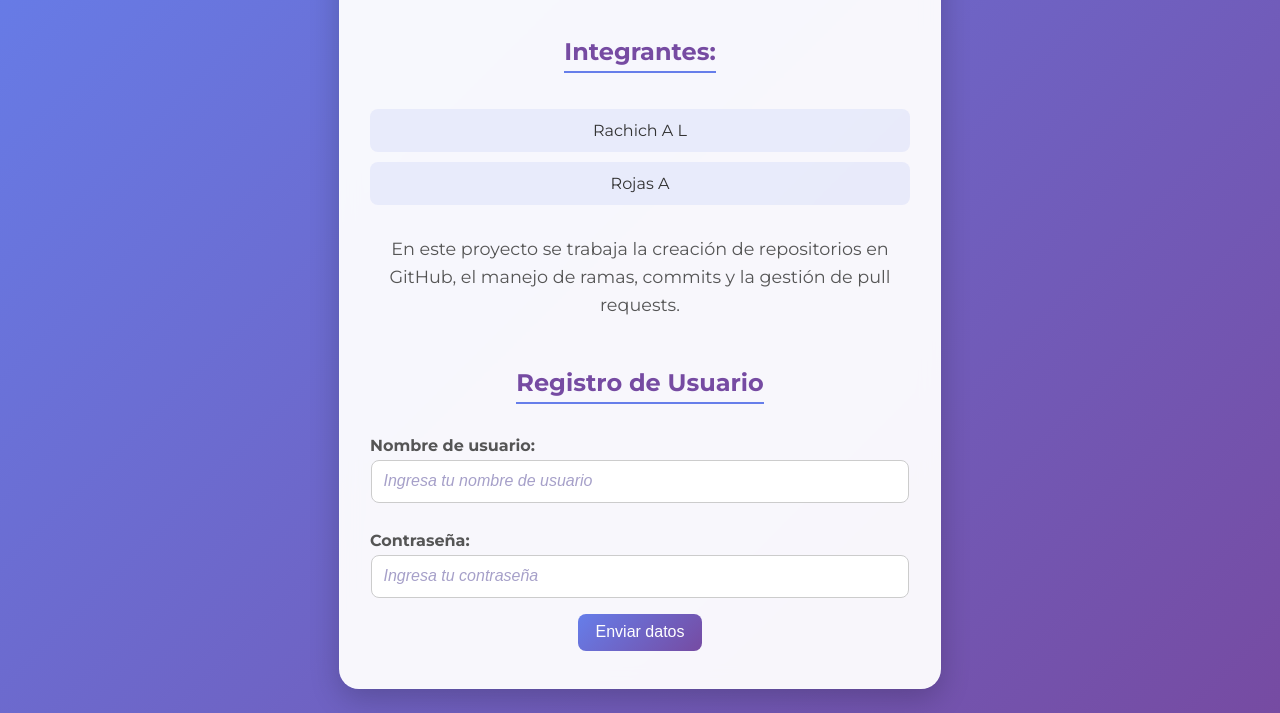
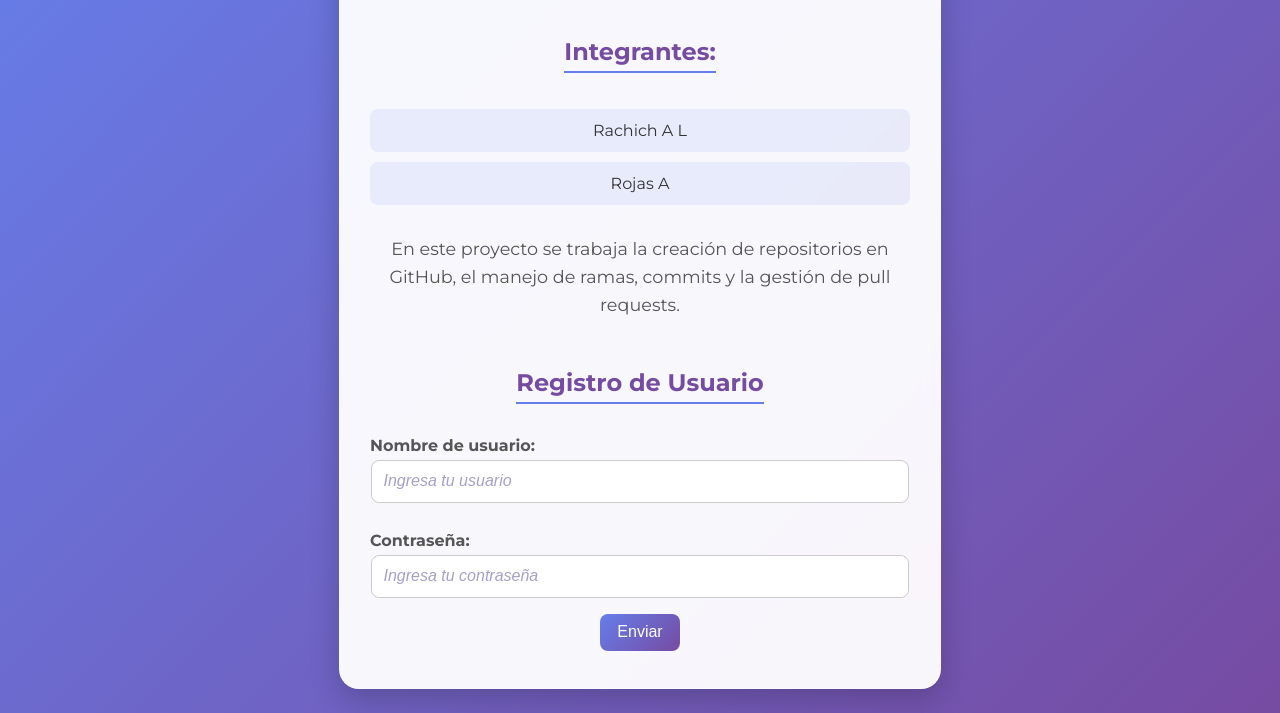
Before and after one commit to ayelen-rojas/PFO1_DevOps, a plain HTML site: page index.html in a window 1280 px wide. Shown: the part 127-840 px from the top of the page. Drawn offline with Linux system fonts and the light colour scheme.

Commit message:
Cambio placeholder y texto botón del formulario para generar el conflicto

```diff
--- a/index.html
+++ b/index.html
@@ -30,12 +30,12 @@
             <h2>Registro de Usuario</h2>
             <form id="form-perfil">
                 <label for="user">Nombre de usuario:</label>
-                <input type="text" id="user" name="user" placeholder="Ingresa tu nombre de usuario" required>
+                <input type="text" id="user" name="user" placeholder="Ingresa tu usuario" required>
 
                 <label for="password">Contraseña:</label>
                 <input type="password" id="password" name="password" placeholder="Ingresa tu contraseña" required>
 
-                <button type="submit">Enviar datos</button>
+                <button type="submit">Enviar</button>
             </form>
             <p id="respuesta"></p>
         </section>
```
